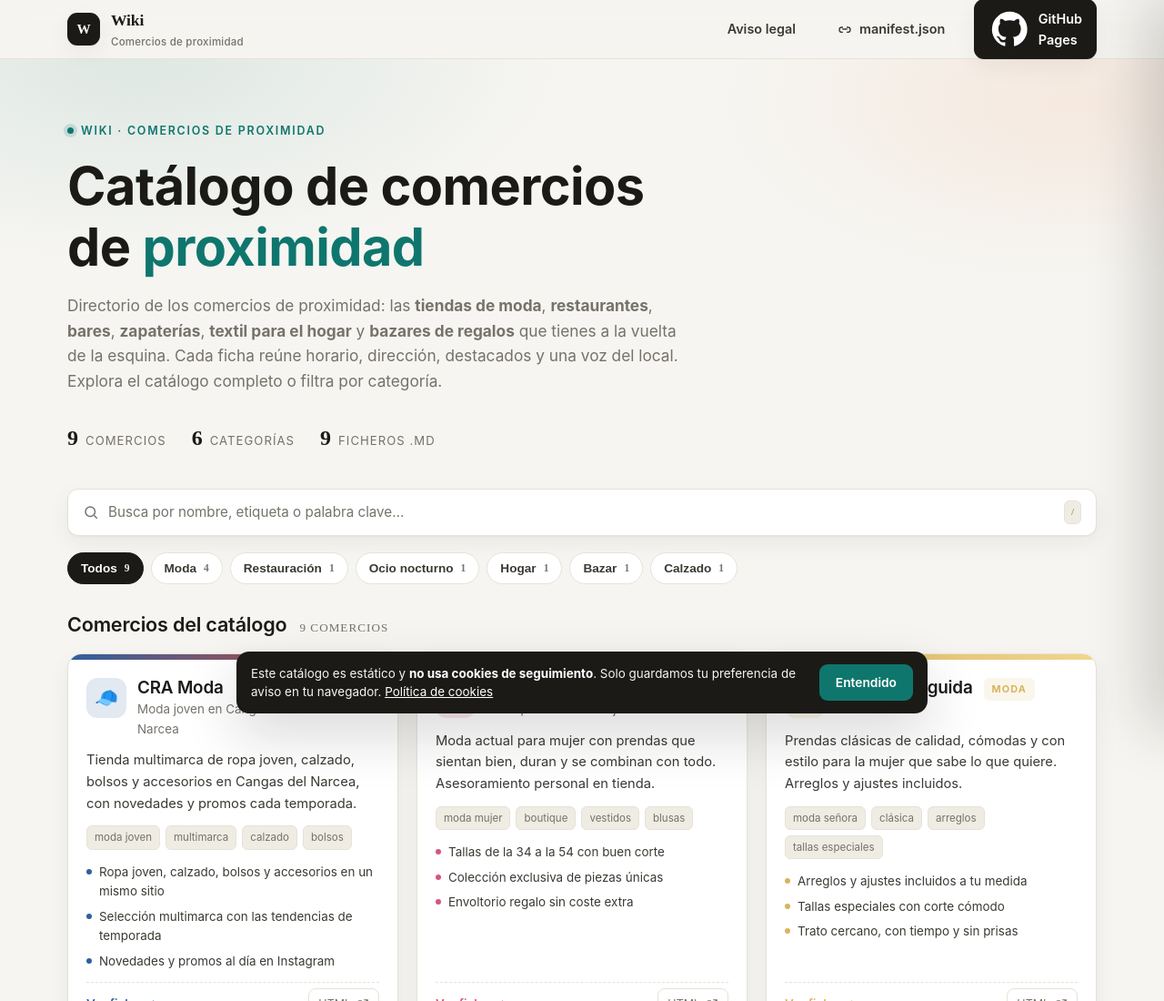
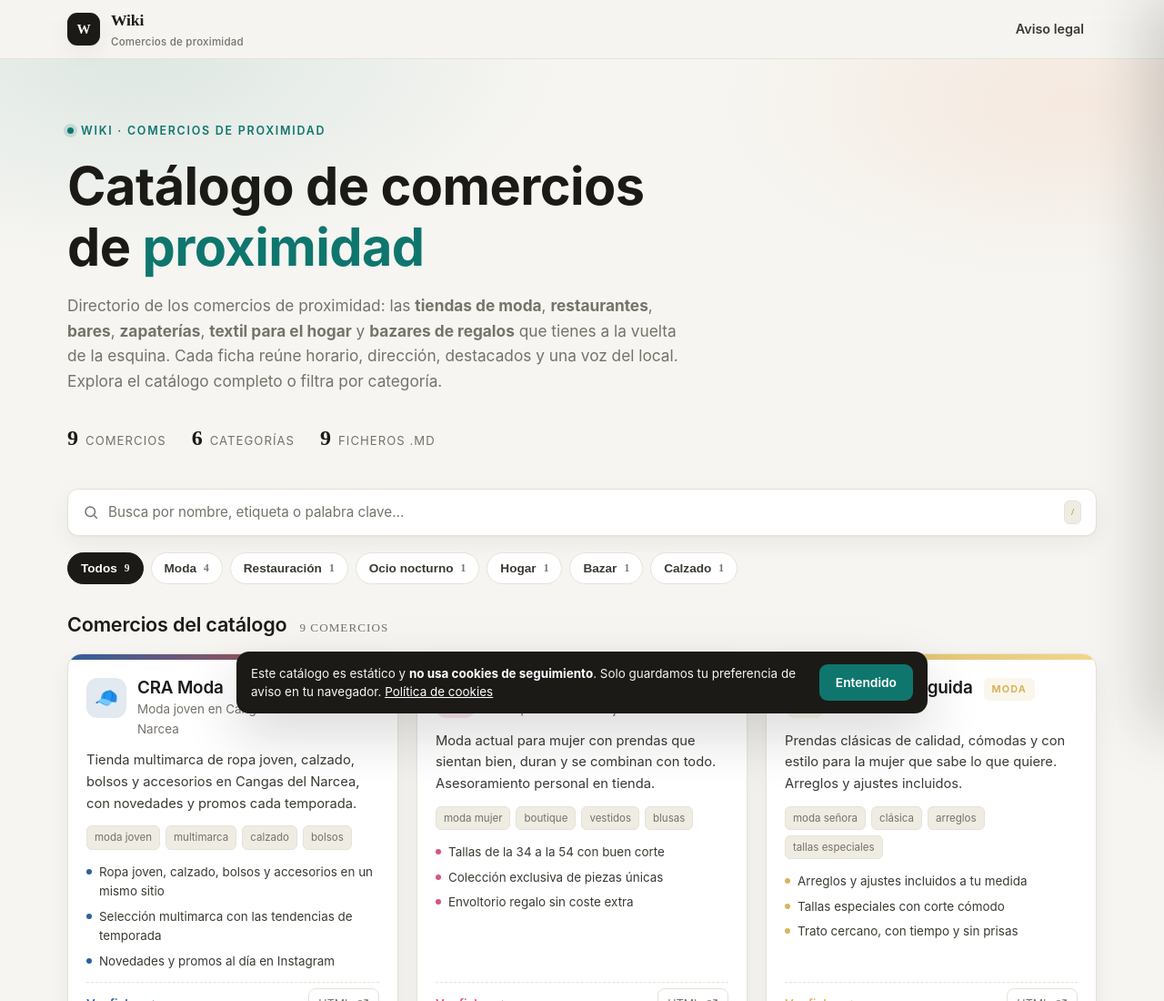
Before and after one commit to singletontechs/singletontechs.github.io, a plain HTML site: page index.html in a window 1280 px wide. Shown: the top 1100 px of the page at 91% size. Drawn offline with Linux system fonts and the light colour scheme.

Commit message:
Update index.html

```diff
--- a/index.html
+++ b/index.html
@@ -337,15 +337,9 @@
         <span>Wiki<small>Comercios de proximidad</small></span>
       </a>
       <span class="nav-spacer"></span>
-      <a class="nav-link hide-sm" href="legal/aviso-legal.html">Aviso legal</a>
-      <a class="nav-link hide-sm" href="proyectos/manifest.json" target="_blank" rel="noopener">
-        <svg viewBox="0 0 24 24" fill="none" stroke="currentColor" stroke-width="2"><path d="M9 17H7a4 4 0 0 1 0-8h2m6 8h2a4 4 0 0 0 0-8h-2M8 12h8"/></svg>
-        manifest.json
-      </a>
-      <a class="nav-cta" href="https://pages.github.com/" target="_blank" rel="noopener" title="Listo para GitHub Pages">
-        <svg viewBox="0 0 24 24" fill="currentColor"><path d="M12 2a10 10 0 0 0-3.16 19.49c.5.09.68-.22.68-.48v-1.7c-2.78.6-3.37-1.34-3.37-1.34-.45-1.16-1.11-1.47-1.11-1.47-.91-.62.07-.6.07-.6 1 .07 1.53 1.03 1.53 1.03.89 1.53 2.34 1.09 2.91.83.09-.65.35-1.09.63-1.34-2.22-.25-4.55-1.11-4.55-4.94 0-1.09.39-1.98 1.03-2.68-.1-.25-.45-1.27.1-2.65 0 0 .84-.27 2.75 1.02a9.5 9.5 0 0 1 5 0c1.91-1.29 2.75-1.02 2.75-1.02.55 1.38.2 2.4.1 2.65.64.7 1.03 1.59 1.03 2.68 0 3.84-2.34 4.69-4.57 4.94.36.31.68.92.68 1.85v2.74c0 .27.18.58.69.48A10 10 0 0 0 12 2z"/></svg>
-        GitHub Pages
-      </a>
+      <a class="nav-link hide-sm" href="https://singletontechs.com/terminos-y-condiciones/">Aviso legal</a>
+
+
     </div>
   </nav>
   <div class="loading-bar" id="loadingBar" style="opacity:0"></div>
```
